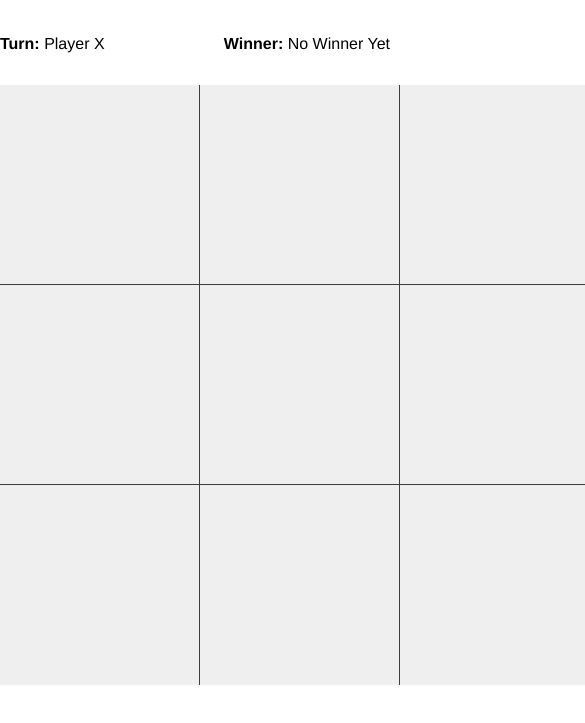
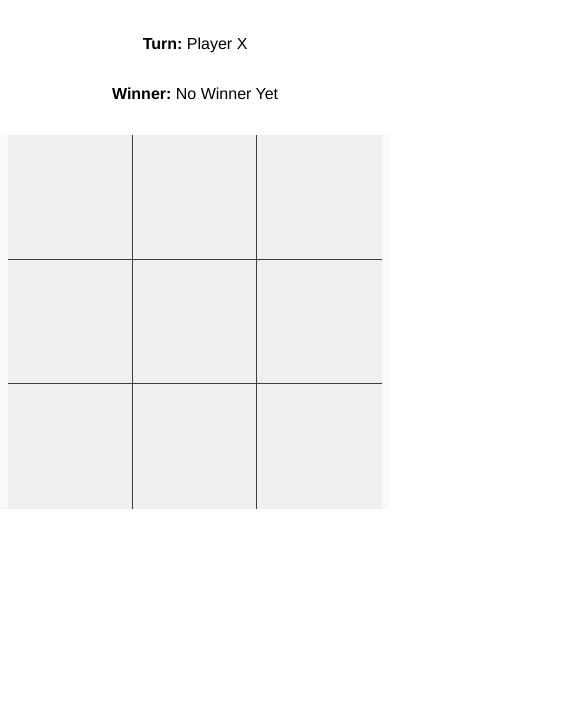
Before and after one commit to jrparente/mit-pro-tic-tac-toe, a plain HTML site: page index.html in a window 390 px wide. Shown: the part 61-784 px from the top of the page, 585 px wide, since content can reach past the window. Drawn offline with nearby package versions, Linux system fonts and the light colour scheme.

Commit message:
Adapted resolution for mobile devices and added tie functionality

```diff
--- a/index.html
+++ b/index.html
@@ -3,6 +3,7 @@
 
 <head>
     <meta charset="UTF-8" />
+    <meta name="viewport" content="width=device-width, initial-scale=1.0">
     <title>React Tik Tak Toe</title>
     <link rel="stylesheet" href="style.css">
     <!-- Don't use this in production: -->
--- a/index.js
+++ b/index.js
@@ -135,7 +135,8 @@ const checkForWinner = (gameState) => {
   }
   if (win0.length > 0) return "Player O";
   else if (winX.length > 0) return "Player X";
-  return "No Winner Yet";
+  else if (gameState.length == 9) return "It's a tie!";
+  else return "No Winner Yet";
 };
 // check if subset is in the set
 function isSuperset(set, subset) {
--- a/style.css
+++ b/style.css
@@ -34,6 +34,11 @@ body {
     display: flex;
     justify-content: space-between;
     align-items: center;
+
+    @media screen and (max-width: 600px) {
+        flex-direction: column;
+
+    }
 }
 
 .reset-button {
@@ -50,8 +55,13 @@ body {
 }
 
 .game-board {
-    width: 600px;
-    height: 600px;
+    max-width: 600px;
+    max-height: 600px;
+    min-width: 300px;
+    min-height: 300px;
+    width: 100%;
+    height: 100%;
+    padding: 0 .5rem;
     margin: 1rem auto;
     background-color: #f9f9f9;
     display: grid;
@@ -70,12 +80,21 @@ body {
 }
 
 .square {
+    min-width: 100px;
+    min-height: 100px;
+    width: 100%;
+    height: auto;
+    aspect-ratio: 1 / 1;
     border: none;
     font-size: 2rem;
     position: relative;
 
     &:hover {
         cursor: pointer;
+    }
+
+    @media screen and (max-width: 600px) {
+        font-size: 1.2rem;
     }
 }
 
```
